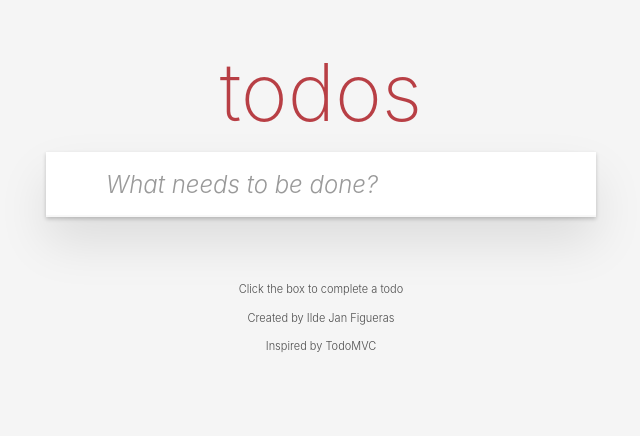
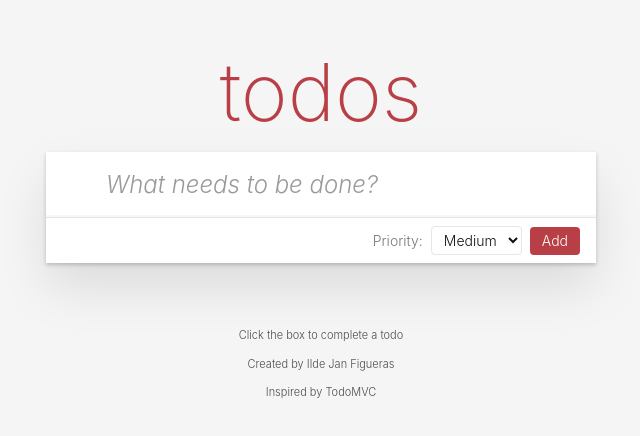
Before and after one commit to ildejanfigueras/csit340-todomvc, a React (Vite) app: page / in a window 1280 px wide. Shown: the top 436 px of the page, without its empty margins (319-959 px from the left). Built offline with nearby package versions, Linux system fonts and the light colour scheme.

Commit message:
feat: priority todos

```diff
--- a/src/components/Todos.jsx
+++ b/src/components/Todos.jsx
@@ -1,9 +1,11 @@
+
 import { useState } from "react";
 
 function Todos() {
   const [text, setText] = useState("");
   const [todos, setTodos] = useState([]);
   const [filter, setFilter] = useState("All");
+  const [priority, setPriority] = useState("Medium");
 
   function handleSubmit(e) {
     e.preventDefault();
@@ -17,10 +19,12 @@ function Todos() {
       id: crypto.randomUUID(),
       text: trimmed,
       completed: false,
+      priority: priority,
     };
 
     setTodos([...todos, newTodo]);
     setText("");
+    setPriority("Medium");
   }
 
   function handleToggle(id) {
@@ -86,6 +90,30 @@ function Todos() {
             className="h-[65px] w-full py-4 pr-4 pl-[60px] text-2xl shadow-[inset_0_-2px_1px_rgba(0,0,0,0.03)] outline-none placeholder:text-black/40 placeholder:italic focus:shadow-[0_0_2px_2px_#cf7d7d]"
             placeholder="What needs to be done?"
           />
+
+          <div className="flex items-center justify-end gap-2 border-t border-[#e6e6e6] px-4 py-2">
+            <label htmlFor="priority" className="text-sm text-[#777]">
+              Priority:
+            </label>
+
+            <select
+              id="priority"
+              value={priority}
+              onChange={(e) => setPriority(e.target.value)}
+              className="cursor-pointer rounded border border-[#e6e6e6] px-2 py-1 text-sm outline-none"
+            >
+              <option value="Low">Low</option>
+              <option value="Medium">Medium</option>
+              <option value="High">High</option>
+            </select>
+
+            <button
+              type="submit"
+              className="rounded bg-[#b83f45] px-3 py-1 text-sm text-white hover:bg-[#963238]"
+            >
+              Add
+            </button>
+          </div>
         </form>
 
         {todos.length > 0 && (
@@ -127,6 +155,18 @@ function Todos() {
                       }
                     >
                       {todo.text}
+                    </span>
+
+                    <span
+                      className={`mr-3 shrink-0 rounded px-2 py-1 text-xs font-medium ${
+                        todo.priority === "High"
+                          ? "bg-red-100 text-red-700"
+                          : todo.priority === "Medium"
+                            ? "bg-yellow-100 text-yellow-700"
+                            : "bg-green-100 text-green-700"
+                      }`}
+                    >
+                      {todo.priority}
                     </span>
 
                     <button
```
